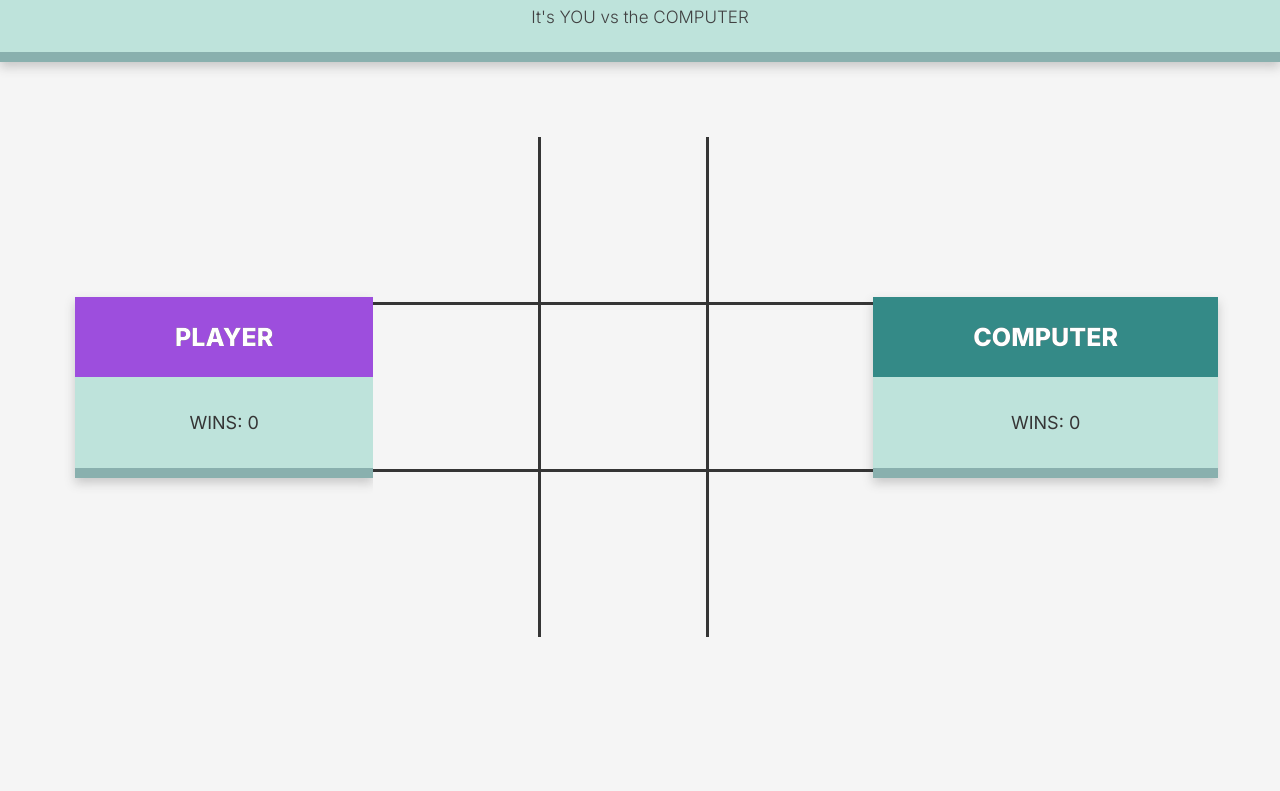
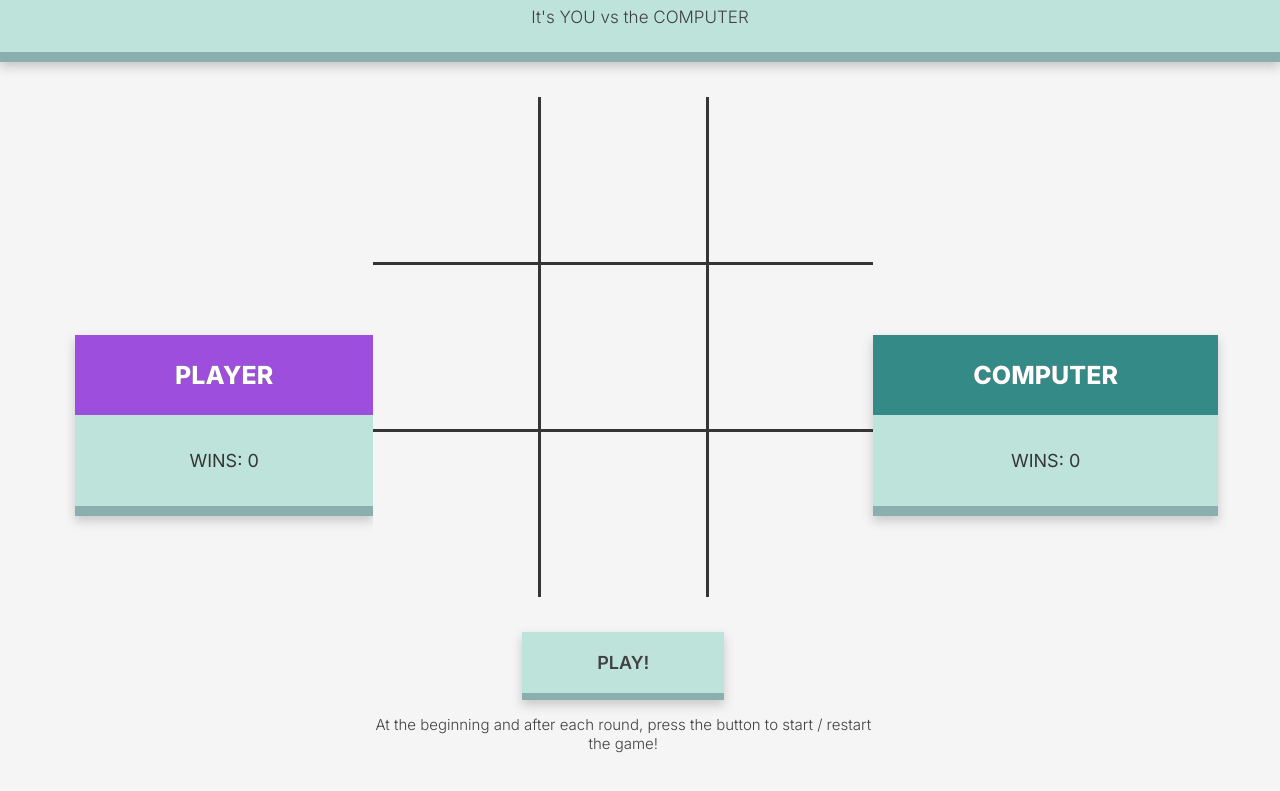
Before and after one commit to ZascuOfficial/Personal_Proj-Tic_Tac_Toe, a plain HTML site: page index.html in a window 1280 px wide. Shown: the part 77-868 px from the top of the page. Before the commit the page ends 800 px from the top, so only its background shows below. Drawn offline with Linux system fonts and the light colour scheme.

Commit message:
Finish the grid part by adding a button and a narrator

```diff
--- a/css/styles.css
+++ b/css/styles.css
@@ -53,6 +53,7 @@ header > p {
 
 .container {
   padding: 75px;
+  padding-top: 35px;
   display: flex;
   justify-content: space-around;
   align-items: center;
@@ -83,12 +84,19 @@ header > p {
   font-size: 18px;
 }
 
+.play-area {
+  display: flex;
+  flex-direction: column;
+  align-items: center;
+}
+
 /* Grid
 --------------- */
 
 .grid {
   min-width: 500px;
   height: 500px;
+  margin-bottom: 35px;
   display: grid;
   gap: 3px;
   grid-template: repeat(3, 1fr) / repeat(3, 1fr);
@@ -103,3 +111,27 @@ header > p {
   font-weight: 600;
   background-color: var(--light-gray);
 }
+
+/* Button / Narrator
+--------------- */
+
+#play-btn {
+  padding: 20px 75px;
+  margin-bottom: 15px;
+  font-size: 18px;
+  font-weight: 600;
+  text-transform: uppercase;
+  background-color: var(--light-blue);
+  color: var(--cement-color);
+  border: none;
+  border-bottom: 7px solid var(--dark-blue);
+  box-shadow: 0 5px 10px rgba(65, 65, 65, 0.25);
+}
+
+#narrator-element {
+  max-width: 500px;
+  font-size: 15px;
+  font-weight: 300;
+  text-align: center;
+  color: var(--cement-color);
+}
--- a/index.html
+++ b/index.html
@@ -38,16 +38,24 @@
         <p id="player-wins">Wins: 0</p>
       </div>
 
-      <div class="grid">
-        <div class="cell"></div>
-        <div class="cell"></div>
-        <div class="cell"></div>
-        <div class="cell"></div>
-        <div class="cell"></div>
-        <div class="cell"></div>
-        <div class="cell"></div>
-        <div class="cell"></div>
-        <div class="cell"></div>
+      <div class="wrapper">
+        <div class="grid">
+          <p class="cell"></p>
+          <p class="cell"></p>
+          <p class="cell"></p>
+          <p class="cell"></p>
+          <p class="cell"></p>
+          <p class="cell"></p>
+          <p class="cell"></p>
+          <p class="cell"></p>
+          <p class="cell"></p>
+        </div>
+
+        <div class="play-area">
+          <button id="play-btn">Play!</button>
+
+          <p id="narrator-element">At the beginning and after each round, press the button to start / restart the game!</p>
+        </div>
       </div>
 
       <div class="stats">
@@ -57,6 +65,8 @@
 
     </main>
 
+
+
     <script src="js/main.js"></script>
 
   </body>
```
